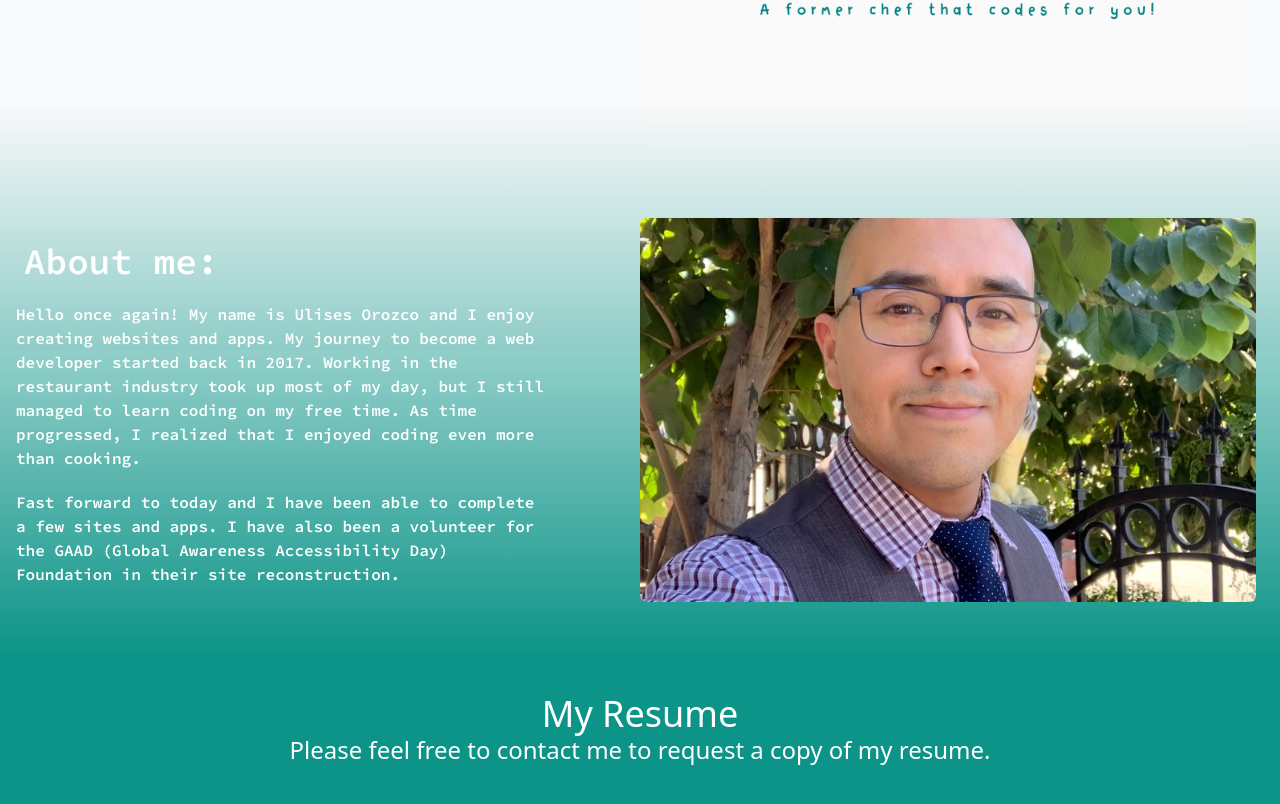
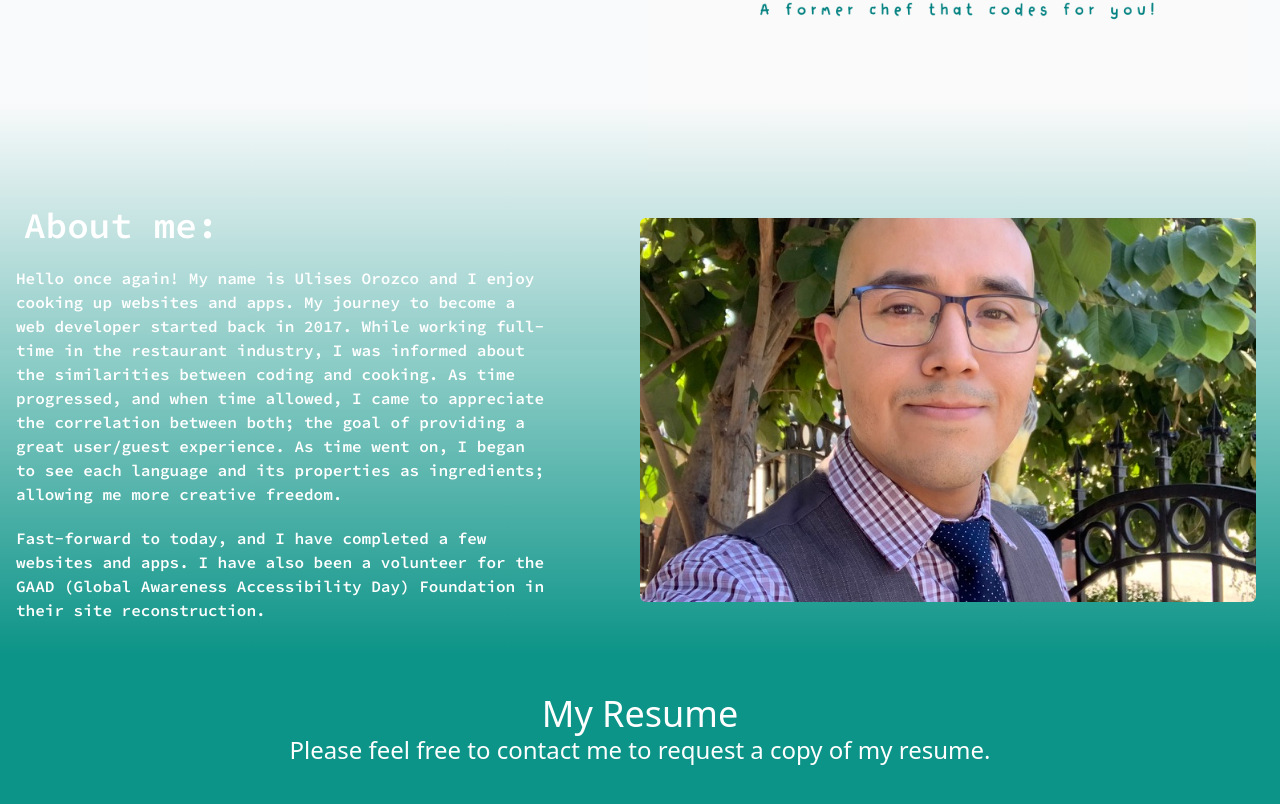
Before and after one commit to UlisesCodesForYou/portfoliopage, a Next.js app: page / in a window 1280 px wide. Shown: the part 450-1254 px from the top of the page. Built offline with nearby package versions, Linux system fonts and the light colour scheme.

Commit message:
Updated About Me section.

```diff
--- a/components/mainPage/mainPage.tsx
+++ b/components/mainPage/mainPage.tsx
@@ -181,19 +181,23 @@
                   <h1 className="sm:text md:text text-center text-center font-pageFont text-xl font-bold text-white lg:text-left lg:text-4xl">
                     About me:
                   </h1>
-                  <p className="md:text -mx-2 flex items-center font-pageFont text-white">
+                  <p className="md:text text-md -mx-2 flex items-center font-pageFont text-white">
                     Hello once again! My name is Ulises Orozco and I enjoy
-                    creating websites and apps. My journey to become a web
-                    developer started back in 2017. Working in the restaurant
-                    industry took up most of my day, but I still managed to
-                    learn coding on my free time. As time progressed, I realized
-                    that I enjoyed coding even more than cooking.
+                    cooking up websites and apps. My journey to become a web
+                    developer started back in 2017. While working full-time in
+                    the restaurant industry, I was informed about the
+                    similarities between coding and cooking. As time progressed,
+                    and when time allowed, I came to appreciate the correlation
+                    between both; the goal of providing a great user/guest
+                    experience. As time went on, I began to see each language
+                    and its properties as ingredients; allowing me more creative
+                    freedom.
                   </p>
-                  <p className="md:text -mx-2 flex items-center font-pageFont text-white">
-                    Fast forward to today and I have been able to complete a few
-                    sites and apps. I have also been a volunteer for the GAAD
-                    (Global Awareness Accessibility Day) Foundation in their
-                    site reconstruction.
+                  <p className="md:text text-md -mx-2 flex items-center font-pageFont text-white">
+                    Fast-forward to today, and I have completed a few websites
+                    and apps. I have also been a volunteer for the GAAD (Global
+                    Awareness Accessibility Day) Foundation in their site
+                    reconstruction.
                   </p>
                 </div>
               </div>
```
